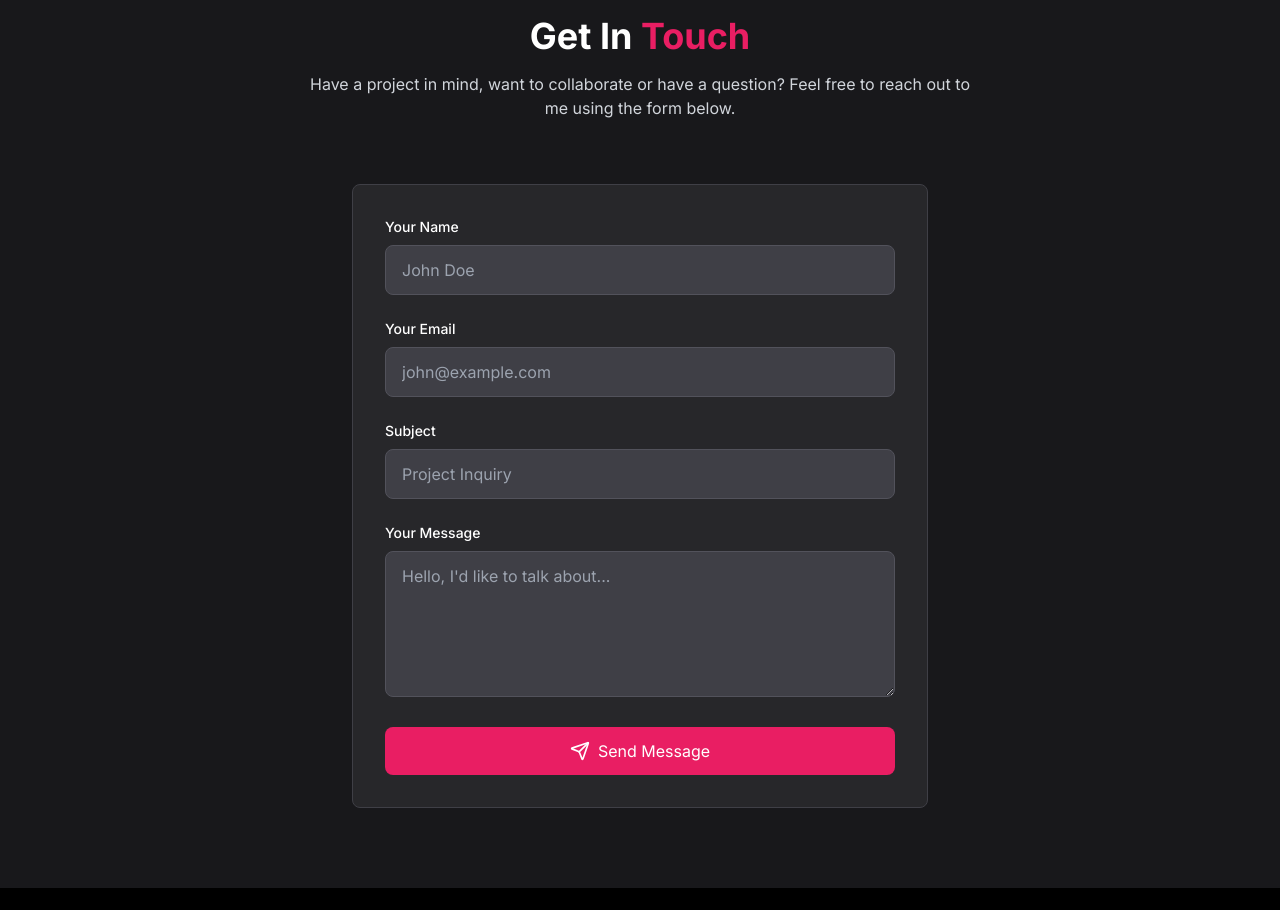
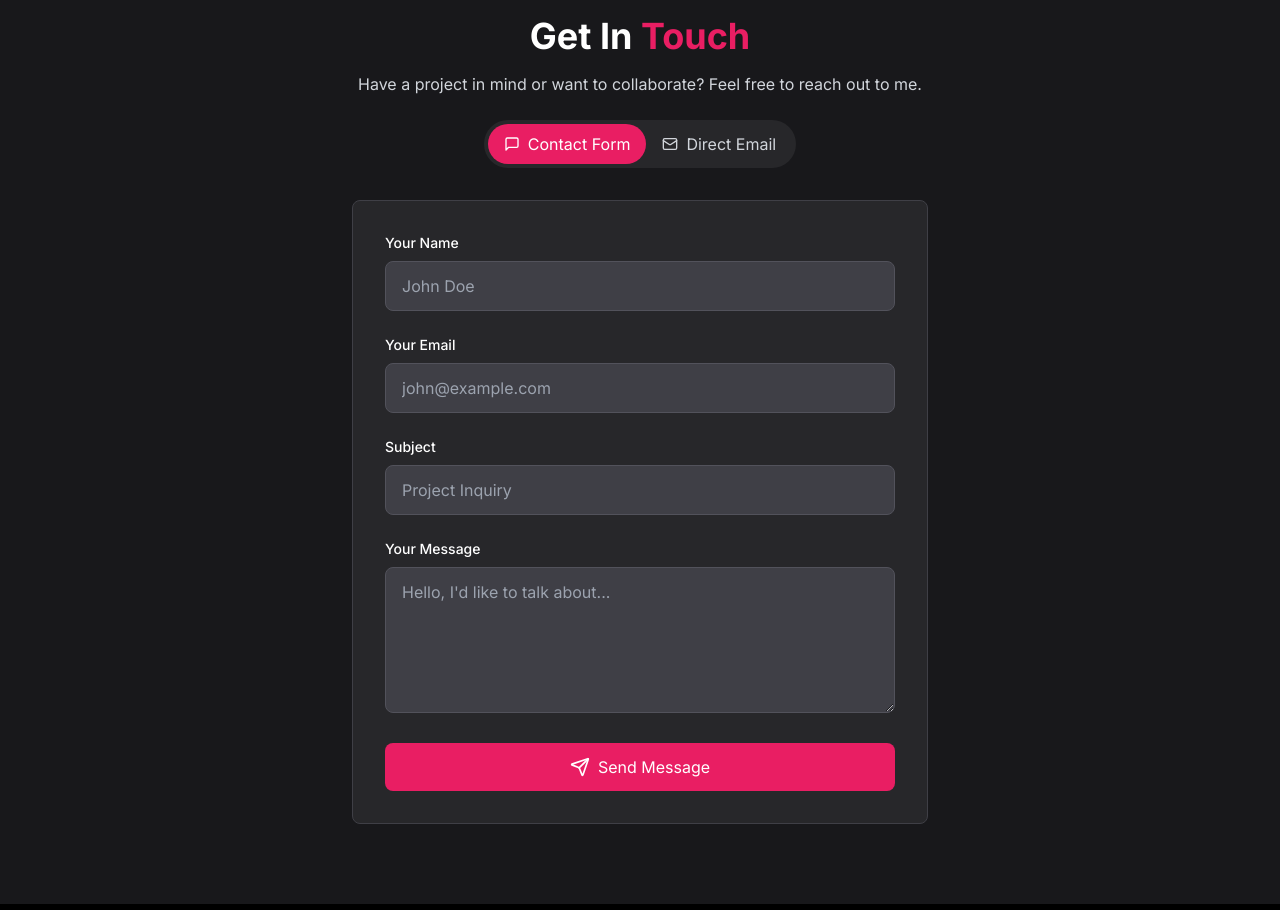
Before and after one commit to Timatoot/portfolio, a Next.js app: page / in a window 1280 px wide. Shown: the part 6540-7450 px from the top of the page. Built offline with nearby package versions, Linux system fonts and the light colour scheme.

Commit message:
added back email, added email obfuscation, added direct email toggle

```diff
--- a/components/contact.tsx
+++ b/components/contact.tsx
@@ -1,11 +1,11 @@
 "use client"
 
-import { useState } from "react"
-import { motion } from "framer-motion"
+import { useState, useEffect } from "react"
+import { motion, AnimatePresence } from "framer-motion"
 import { useForm } from "react-hook-form"
 import { zodResolver } from "@hookform/resolvers/zod"
 import * as z from "zod"
-import { Check, AlertCircle, Send } from "lucide-react"
+import { Check, AlertCircle, Send, Mail, MessageSquare } from "lucide-react"
 import { sendContactEmail } from "@/actions/contact-form"
 
 const formSchema = z.object({
@@ -20,6 +20,16 @@ type FormData = z.infer<typeof formSchema>
 export default function Contact() {
   const [formStatus, setFormStatus] = useState<"idle" | "submitting" | "success" | "error">("idle")
   const [errorMessage, setErrorMessage] = useState<string>("")
+  const [contactPreference, setContactPreference] = useState<"form" | "email">("form")
+  const [email, setEmail] = useState("")
+
+  // Email obfuscation
+  useEffect(() => {
+    // Reconstruct the email on client-side to avoid scraping
+    const username = "tim.rostorhuiev"
+    const domain = "gmail.com"
+    setEmail(`${username}@${domain}`)
+  }, [])
 
   const {
     register,
@@ -74,22 +84,53 @@ export default function Contact() {
           whileInView={{ opacity: 1, y: 0 }}
           transition={{ duration: 0.5 }}
           viewport={{ once: true }}
-          className="text-center mb-16"
+          className="text-center mb-8"
         >
           <h2 className="text-4xl font-bold mb-4">
             Get In <span className="text-pink-600">Touch</span>
           </h2>
-          <p className="max-w-2xl mx-auto text-gray-300">
-            Have a project in mind, want to collaborate or have a question? Feel free to reach out to me using the form below.
+          <p className="max-w-2xl mx-auto text-gray-300 mb-6">
+            Have a project in mind or want to collaborate? Feel free to reach out to me.
           </p>
+
+          {/* Contact Preference Toggle */}
+          <div className="flex justify-center mb-8">
+            <div className="bg-zinc-800 p-1 rounded-full flex">
+              <button
+                onClick={() => setContactPreference("form")}
+                className={`flex items-center px-4 py-2 rounded-full transition-colors ${
+                  contactPreference === "form"
+                    ? "bg-pink-600 text-white"
+                    : "bg-transparent text-gray-300 hover:text-white"
+                }`}
+              >
+                <MessageSquare size={16} className="mr-2" />
+                Contact Form
+              </button>
+              <button
+                onClick={() => setContactPreference("email")}
+                className={`flex items-center px-4 py-2 rounded-full transition-colors ${
+                  contactPreference === "email"
+                    ? "bg-pink-600 text-white"
+                    : "bg-transparent text-gray-300 hover:text-white"
+                }`}
+              >
+                <Mail size={16} className="mr-2" />
+                Direct Email
+              </button>
+            </div>
+          </div>
         </motion.div>
 
         <div className="flex justify-center">
+          <AnimatePresence mode="wait">
+            {contactPreference === "form" ? (
               <motion.div
-            initial={{ opacity: 0, y: 30 }}
-            whileInView={{ opacity: 1, y: 0 }}
-            transition={{ duration: 0.5 }}
-            viewport={{ once: true }}
+                key="form"
+                initial={{ opacity: 0, y: 20 }}
+                animate={{ opacity: 1, y: 0 }}
+                exit={{ opacity: 0, y: -20 }}
+                transition={{ duration: 0.3 }}
                 className="w-full max-w-xl"
               >
                 <form
@@ -220,6 +261,47 @@ export default function Contact() {
                   )}
                 </form>
               </motion.div>
+            ) : (
+              <motion.div
+                key="email"
+                initial={{ opacity: 0, y: 20 }}
+                animate={{ opacity: 1, y: 0 }}
+                exit={{ opacity: 0, y: -20 }}
+                transition={{ duration: 0.3 }}
+                className="w-full max-w-xl"
+              >
+                <div className="bg-zinc-800 p-8 rounded-lg border border-zinc-700 text-center">
+                  <Mail size={48} className="mx-auto mb-4 text-pink-600" />
+                  <h3 className="text-2xl font-semibold mb-4">Want to reach out directly?</h3>
+                  <p className="text-gray-300 mb-6">
+                    Feel free to send me an email and I'll get back to you as soon as possible.
+                  </p>
+
+                  {/* Obfuscated Email */}
+                  <div className="inline-block bg-zinc-700 px-6 py-4 rounded-lg">
+                    <a
+                      href="#"
+                      onClick={(e) => {
+                        e.preventDefault()
+                        window.location.href = `mailto:${email}`
+                      }}
+                      className="text-xl font-medium text-white hover:text-pink-600 transition-colors flex items-center justify-center"
+                      aria-label="Email me"
+                      data-email-username="tim.rostorhuiev"
+                      data-email-domain="gmail.com"
+                    >
+                      <Mail size={20} className="mr-2" />
+                      <span>{email || "tim.rostorhuiev" + String.fromCharCode(64) + "gmail.com"}</span>
+                    </a>
+                  </div>
+
+                  <p className="mt-6 text-gray-400 text-sm">
+                    Please include details about your project or inquiry to help me provide a better response.
+                  </p>
+                </div>
+              </motion.div>
+            )}
+          </AnimatePresence>
         </div>
       </div>
     </section>
--- a/components/footer.tsx
+++ b/components/footer.tsx
@@ -1,13 +1,41 @@
-import { Github } from "lucide-react"
+"use client"
+
+import { Github, Mail } from "lucide-react"
+import { useEffect, useState } from "react"
 
 export default function Footer() {
   const currentYear = new Date().getFullYear()
+  const [email, setEmail] = useState("")
+
+  // Email obfuscation
+  useEffect(() => {
+    // Reconstruct the email on client-side to avoid scraping
+    const username = "tim.rostorhuiev"
+    const domain = "gmail.com"
+    setEmail(`${username}@${domain}`)
+  }, [])
 
   return (
     <footer className="bg-black py-6 text-center text-white">
       <div className="container mx-auto px-4">
+        <div className="flex flex-col items-center justify-center gap-6 mb-4">
+          {/* Obfuscated Email */}
+          <a
+            href="#"
+            onClick={(e) => {
+              e.preventDefault()
+              window.location.href = `mailto:${email}`
+            }}
+            className="flex items-center text-white hover:text-pink-600 transition-colors"
+            aria-label="Email me"
+          >
+            <Mail size={18} className="mr-2" />
+            <span data-email-username="tim.rostorhuiev" data-email-domain="gmail.com">
+              {email || "tim.rostorhuiev" + String.fromCharCode(64) + "gmail.com"}
+            </span>
+          </a>
 
-        <div className="flex justify-center space-x-4 mb-4">
+          <div className="flex items-center space-x-4">
             <a
               href="https://github.com/Timatoot"
               target="_blank"
@@ -41,6 +69,7 @@ export default function Footer() {
               </svg>
             </a>
           </div>
+        </div>
 
         {/* Copyright */}
         <div className="text-sm">TYMUR ROSTORHUIEV ©{currentYear}</div>
```
Lines whose indentation alone changed are shown as unchanged.
